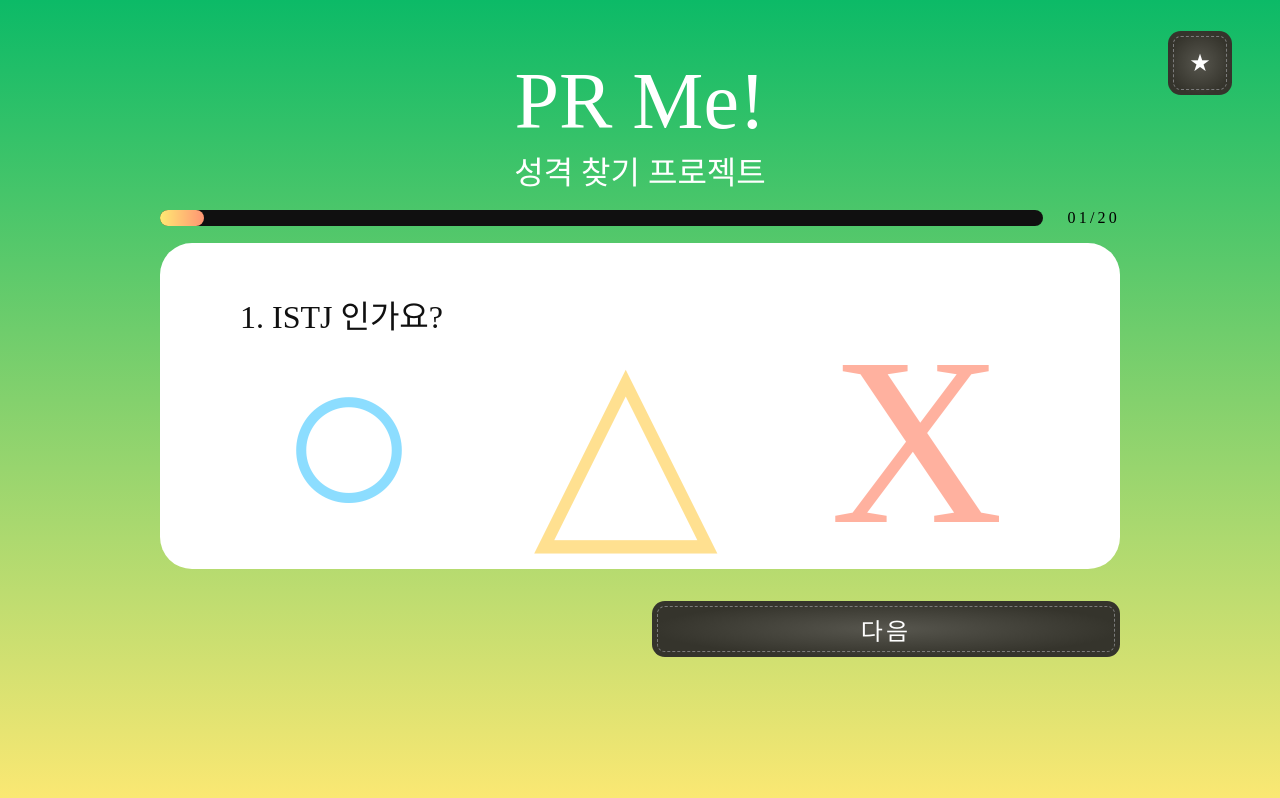
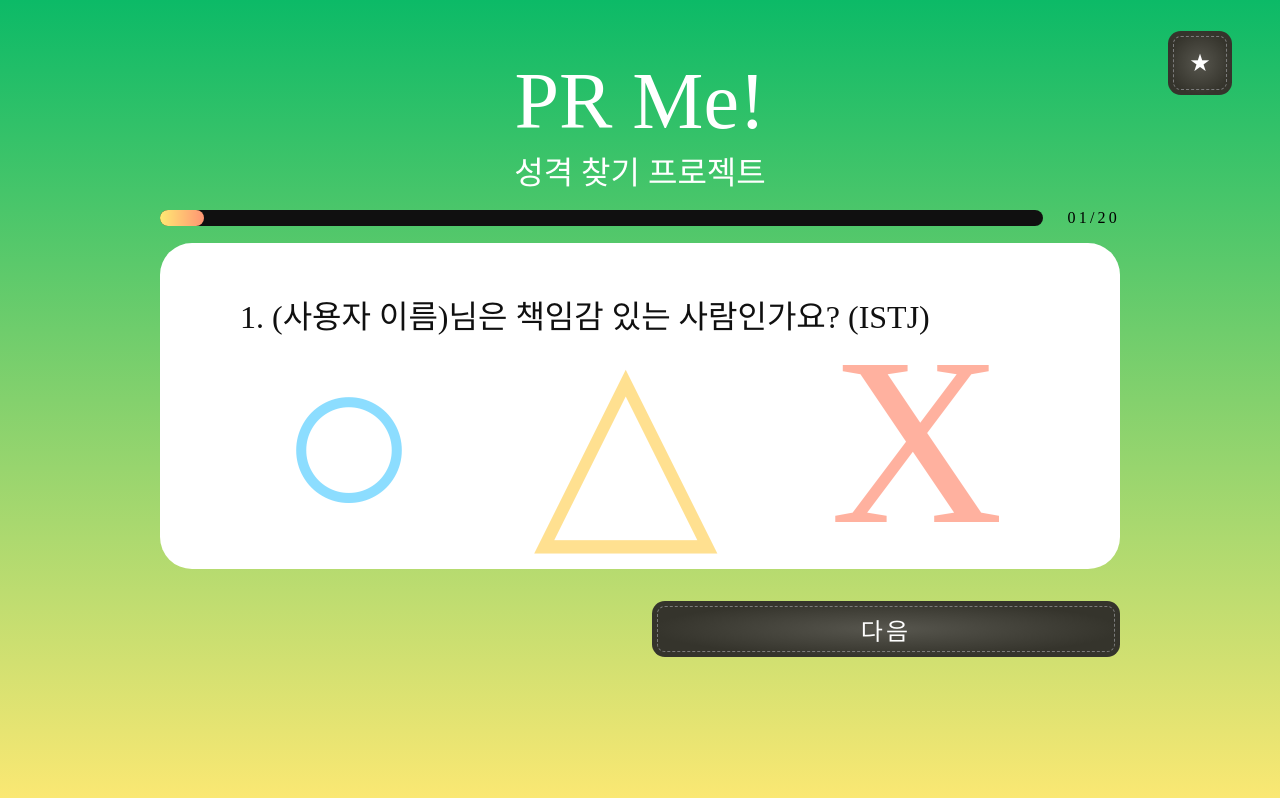
Before and after one commit to PRMe-org/PRMe, a React (Create React App) app in the folder front/: page /home/test in a window 1280 px wide. Built offline with nearby package versions, Linux system fonts and the light colour scheme; a web font is replaced by a local one.

Commit message:
0619 test.jsx 수정 및 DB 수정
test.jsx 질문지 수정

--
DB 제약조건 수정(mysql)

```diff
--- a/front/src/pages/Mypage.jsx
+++ b/front/src/pages/Mypage.jsx
@@ -114,7 +114,7 @@ const Mypage = () => {
     )
     .then(response => {
       function deleteCookie(name) { // 쿠키삭제
-        document.cookie = `${name}=; expires=Thu, 01 Jan 1970 00:00:00 UTC; path=/;`;
+        document.cookie = `${ name }=; expires=Thu, 01 Jan 1970 00:00:00 UTC; path=/;`;
       }
       deleteCookie('accessToken');
       deleteCookie('refreshToken');
--- a/front/src/pages/Test.jsx
+++ b/front/src/pages/Test.jsx
@@ -11,27 +11,28 @@ const Test = () => {
   const [progressWidth, setProgressWidth] = useState(0);
   const [showResult, setShowResult] = useState(false);
 
+  const name = "(사용자 이름)";
   const questions = [
-    "1. ISTJ 인가요?",
-    "2. ISFJ 인가요?",
-    "3. INFJ 인가요?",
-    "4. INTJ 인가요?",
-    "5. ISTP 인가요?",
-    "6. ISFP 인가요?",
-    "7. INFP 인가요?",
-    "8. INTP 인가요?",
-    "9. ESTP 인가요?",
-    "10. ESFP 인가요?",
-    "11. ENFP인가요?",
-    "12. ENTP 인가요?",
-    "13. ESTJ 인가요?",
-    "14. ESFJ 인가요?",
-    "15. ENFJ 인가요?",
-    "16. ENTJ 인가요?",
-    "17. E (O X) 질문입니다",
-    "18. N (O X) 질문입니다?",
-    "19. F (O X) 질문입니다",
-    "20. J (O X) 질문입니다",
+    `1. ${ name }님은 책임감 있는 사람인가요? (ISTJ)`,
+    `2. ${ name }님은 성실하고 사람들과 협동을 잘하는 사람인가요? (ISFJ)`,
+    `3. ${ name }님은 사람에 대해 뛰어난 통찰력을 가진 사람인가요? (INFJ)`,
+    `4. ${ name }님은 독립적이며 혼자서 행동하는 일을 두려워하지 않는 편인가요? (INTJ)`,
+    `5. ${ name }님은 낯선 상황에도 적응력이 뛰어난 사람인가요? (ISTP)`,
+    `6. ${ name }님은 마음이 따듯하고 겸손한 사람인가요? (ISFP)`,
+    `7. ${ name }님은 상대방의 이야기를 경청하는 사람인가요? (INFP)`,
+    `8. ${ name }님은 불공평한 일을 마주했을 때 해결책을 제시하는 사람인가요? (INTP)`,
+    `9. ${ name }님은 돌직구를 잘던지는 편인가요? (ESTP)`,
+    `10. ${ name }님은 모임에서 분위기를 띄우는 사람인가요? (ESFP)`,
+    `11. ${ name }님은 새로운 친구 사귀는걸 좋아합니까? (ENFP)`,
+    `12. ${ name }님은 논쟁하기를 좋아합니까? (ENTP)`,
+    `13. ${ name }님은 사무적이고, 현실적인 스타일입니까? (ESTJ)`,
+    `14. ${ name }님은 타인에게 봉사를 하는 편입니까? (ESFJ)`,
+    `15. ${ name }님은 공감능력이 좋고 고민상담을 잘해주는 편입니까?(ENFJ)`,
+    `16. ${ name }님은 팀플 할 때 자기 계획대로 직접 이끌어야 직성이 풀리는 편입니까? (ENTJ)`,
+    `17. E (O X) 질문입니다`,
+    `18. N (O X) 질문입니다?`,
+    `19. F (O X) 질문입니다`,
+    `20. J (O X) 질문입니다`,
   ];
 
   // 다음 질문으로
@@ -56,7 +57,7 @@ const Test = () => {
     return updatedOptions; // myTestSave에 배열 전달을 위해 반환
   };
 
-  // 테스트 결과 저장 요청
+  /* ------------------ 테스트 결과 저장 요청 ------------------ */
   const myTestSave = () => {
     // handleOptionChange()호출 시 배열 마지막 원소가 출력되지 않는 오류 수정을 위한 코드
     const event = { target:
@@ -79,12 +80,12 @@ const Test = () => {
     })
   };
 
+  // 결과 보기 버튼을 클릭했을 때의 동작을 처리.
   const handleResult = () => {
-    // 결과 보기 버튼을 클릭했을 때의 동작을 처리.
     setShowResult(true);
   };
 
-  // 컴포넌트가 처음 마운트되었을 때 실행(처음 한번만)
+  /* ------------------ 페이지 첫 실행 ------------------ */
   useEffect(() => {
     const width = ((currentQuestion - 1) / (totalQuestions - 1)) * 95 + 5;
     setProgressWidth(width);
@@ -92,6 +93,8 @@ const Test = () => {
 
   const currentQuestionText = questions[currentQuestion - 1];
   const selectedOption = selectedOptions[currentQuestion - 1];
+  /* ---------------------------------------------------- */
+
 
   return (
     <div className='test'>
```
Also changed, not shown: 1 other file (tests, documents, lock files or other folders).
